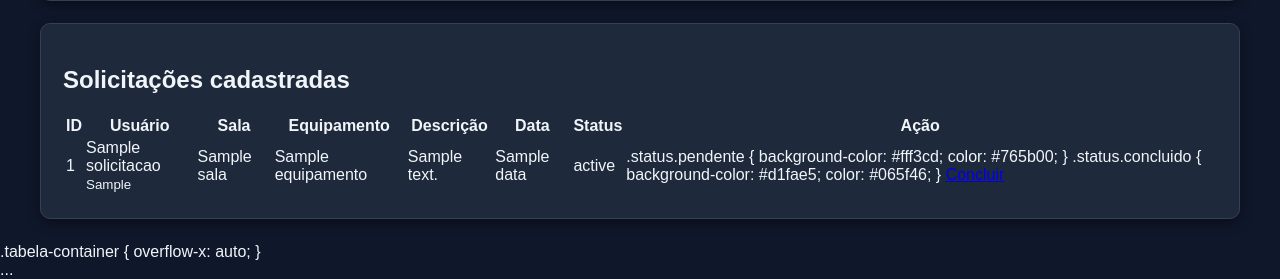
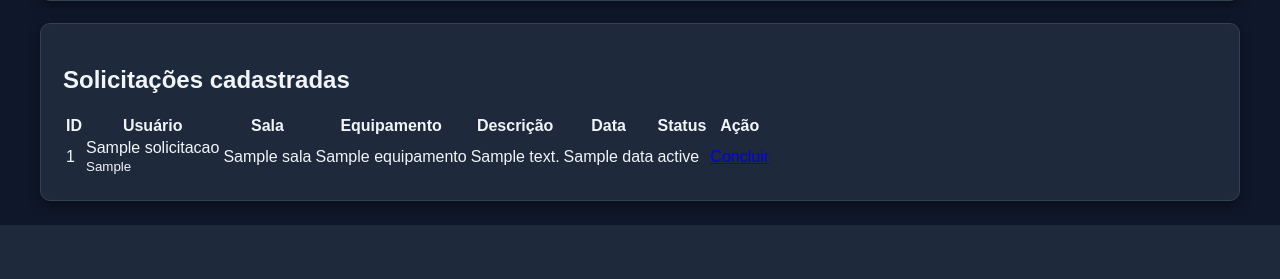
Before and after one commit to kayolfranca-sketch/app_manutencao, a Flask app: template templates/index.html in a window 1280 px wide. Shown: the part 711-990 px from the top of the page. After the commit the page ends 936 px from the top, so only its background shows below. Run offline with Flask 3, Linux system fonts and the light colour scheme; the template is opened without the code that fills it: most values are stand-ins (such as "Sample title", 1, 10 or a date in 2020).

Commit message:
Update index.html

```diff
--- a/templates/index.html
+++ b/templates/index.html
@@ -2,9 +2,9 @@
 <html lang="pt-BR">
 <head>
 <meta charset="UTF-8">
-<meta name="viewport" content="width=device-width, initial-scale=1.0" >
+<meta name="viewport" content="width=device-width, initial-scale=1.0">
 <title>Solicitação de Manutenção</title>
-<link rel="stylesheet" href="{{ url_for('static', filename='style.css') }}" >
+<link rel="stylesheet" href="{{ url_for('static', filename='style.css') }}">
 </head>
 <body>
 <header>
@@ -16,31 +16,27 @@
 <section class="painel">
 <h2>Nova solicitação</h2>
 <form action="/cadastrar" method="post">
-<!-- Nome do usuário -->
 <div class="campo">
 <label for="nome">Nome</label>
 <input type="text" id="nome" name="nome"
-placeholder="Digite seu nome" required >
+placeholder="Digite seu nome" required>
 </div>
-<!-- Tipo de usuário -->
 <div class="campo">
 <label for="tipo_usuario">Tipo de usuário</label>
-<select id="tipo_usuario" name="tipo_usuario" required >
+<select id="tipo_usuario" name="tipo_usuario" required>
 <option value="">Selecione</option>
 <option value="Aluno">Aluno</option>
 <option value="Professor">Professor</option>
 </select>
 </div>
-<!-- Sala ou laboratório -->
 <div class="campo">
 <label for="sala">Sala ou laboratório</label>
 <input type="text" id="sala" name="sala"
-placeholder="Exemplo: Laboratório 41" required >
+placeholder="Exemplo: Laboratório 41" required>
 </div>
-<!-- Equipamento com problema -->
 <div class="campo">
 <label for="equipamento">Equipamento</label>
-<select id="equipamento" name="equipamento" required >
+<select id="equipamento" name="equipamento" required>
 <option value="">Selecione</option>
 <option value="Computador">Computador</option>
 <option value="Ar-condicionado">Ar-condicionado</option>
@@ -51,21 +47,20 @@ placeholder="Exemplo: Laboratório 41" required >
 <option value="Lâmpada">Lâmpada</option>
 </select>
 </div>
-<!-- Descrição do problema -->
 <div class="campo">
 <label for="descricao">Descrição do problema</label>
 <textarea id="descricao" name="descricao" rows="5"
-placeholder="Descreva o problema encontrado"
-required></textarea>
+placeholder="Descreva o problema encontrado" required></textarea>
 </div>
-<!-- Botão de envio -->
 <button type="submit">Cadastrar solicitação</button>
 </form>
 </section>
+
 <!-- Área de solicitações cadastradas -->
 <section class="painel">
 <h2>Solicitações cadastradas</h2>
 {% if solicitacoes %}
+<div class="tabela-container">
 <table>
 <thead>
 <tr>
@@ -84,36 +79,27 @@ required></textarea>
 <td>{{ solicitacao.equipamento }}</td>
 <td>{{ solicitacao.descricao }}</td>
 <td>{{ solicitacao.data }}</td>
-<td>{{ solicitacao.status }}</td>
 <td>
-  .status.pendente {
-background-color: #fff3cd;
-color: #765b00;
-}
-.status.concluido {
-background-color: #d1fae5;
-color: #065f46;
-}
+<span class="status {{ 'concluido' if solicitacao.status == 'Concluído' else 'pendente' }}">
+{{ solicitacao.status }}
+</span>
+</td>
+<td>
 {% if solicitacao.status != "Concluído" %}
 <a href="/concluir/{{ solicitacao.id }}">Concluir</a>
 {% else %}
 Finalizada
 {% endif %}
-  </td>
+</td>
 </tr>
 {% endfor %}
-  </tbody>
+</tbody>
 </table>
+</div>
 {% else %}
 <p>Nenhuma solicitação cadastrada.</p>
 {% endif %}
-  </section>
+</section>
 </main>
 </body>
 </html>
-.tabela-container {
-overflow-x: auto;
-}
-<div class="tabela-container">
-<table> ... </table>
-</div>
```
